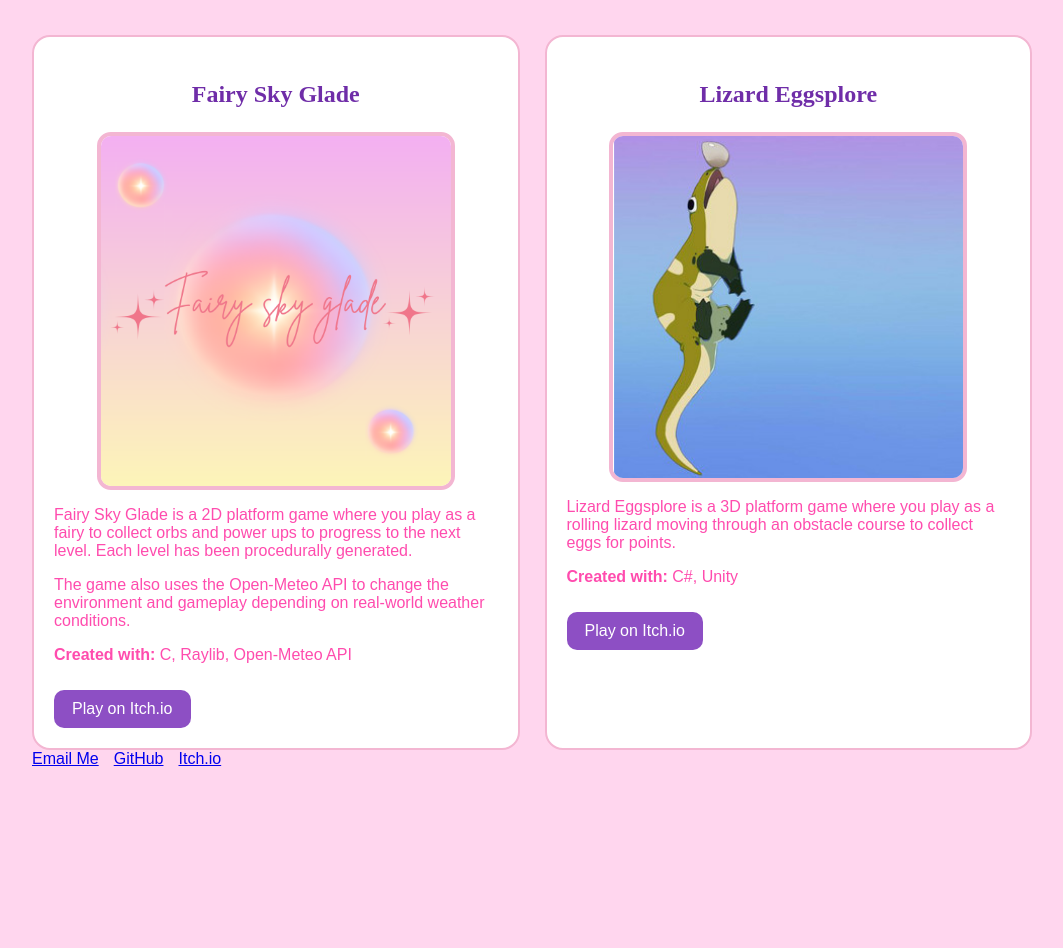
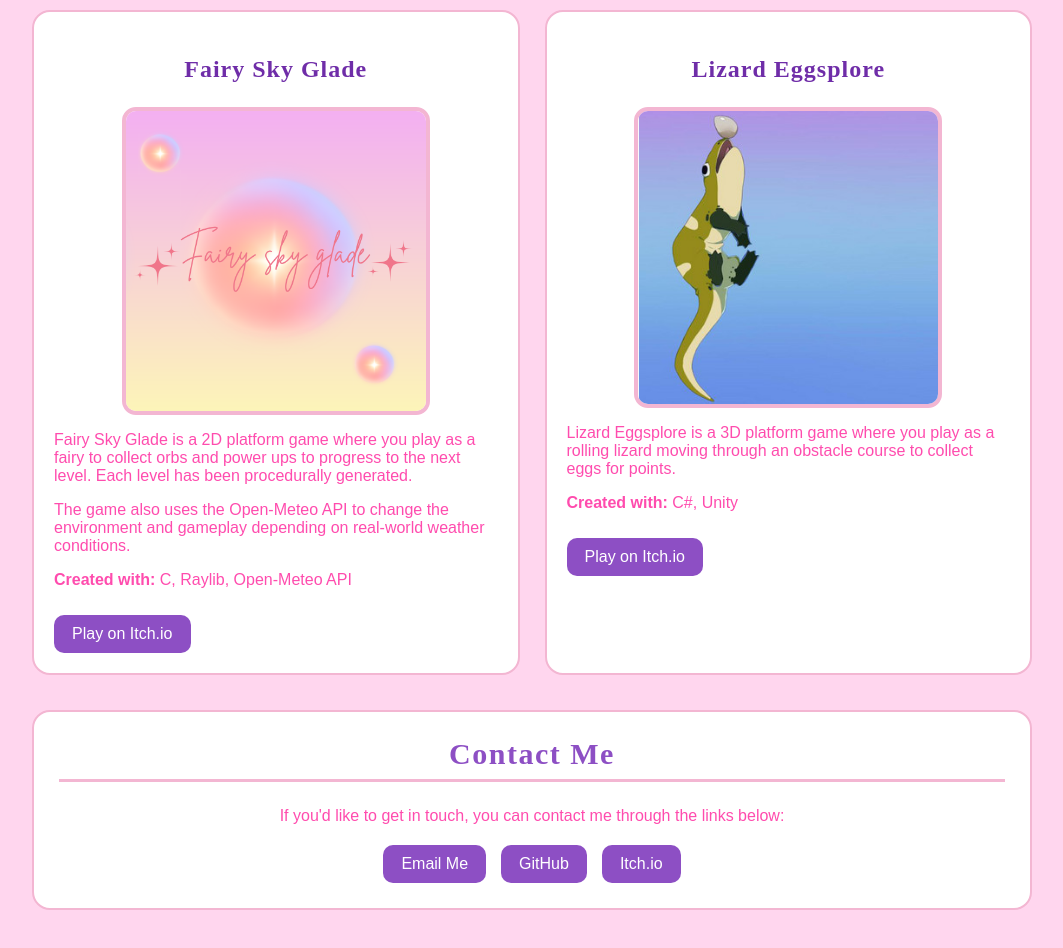
Before and after one commit to kdogz9/PortfolioWebsite, a plain HTML site: page index.html in a window 1280 px wide. Shown: the part 540-1488 px from the top of the page, without its empty margins (108-1171 px from the left). Before the commit the page ends 1338 px from the top, so only its background shows below. Drawn offline with Linux system fonts and the light colour scheme; a web font is replaced by a local one.

Commit message:
fixed bugs

```diff
--- a/index.html
+++ b/index.html
@@ -51,6 +51,14 @@
     </div>
 </section>
 
+<section class="contact-section">
+
+    <h2>Contact Me</h2>
+
+    <p>
+        If you'd like to get in touch, you can contact me through the links below:
+    </p>
+
     <div class="contact-links">
 
         <a href="mailto:keisha11byrne@gmail.com?subject=Portfolio Enquiry">
@@ -67,6 +75,8 @@
 
     </div>
 
+</section>
+
     </main>
 
 </body>
--- a/style.css
+++ b/style.css
@@ -4,7 +4,6 @@ body {
     font-family: Arial, sans-serif;
     margin: 0;
 }
-
 
 header {
     background-color: #bf77fd;
@@ -16,12 +15,14 @@ h1,
 h2,
 h3 {
     font-family: "Shrikhand", serif;
+    letter-spacing: 1.5px;
 }
 
 header h1 {
     color: white;
     font-size: 48px;
     margin-bottom: 10px;
+    letter-spacing: 2px;
 }
 
 header p {
@@ -42,27 +43,35 @@ h2 {
     padding-bottom: 8px;
 }
 
-h3 {
+.project-grid {
+    display: flex;
+    gap: 25px;
+    align-items: stretch;
+}
+
+.project-card {
+    flex: 1;
+    background-color: white;
+    border: 2px solid #f3b6d2;
+    border-radius: 18px;
+    padding: 20px;
+}
+
+.project-card h3 {
+    text-align: center;
     color: #6f2da8;
     font-size: 24px;
+    letter-spacing: 1px;
 }
 
 .project-card img {
     width: 100%;
-    max-width: 350px;
+    max-width: 300px;
     height: auto;
     display: block;
     margin: 0 auto;
     border: 4px solid #f3b6d2;
     border-radius: 14px;
-}
-
-.project-card {
-    background-color: white;
-    border: 2px solid #f3b6d2;
-    border-radius: 18px;
-    padding: 20px;
-    margin-top: 25px;
 }
 
 .project-card a {
@@ -84,46 +93,34 @@ h3 {
     border: 2px solid #f3b6d2;
     border-radius: 18px;
     padding: 25px;
-    margin-top: 30px;
+    margin-top: 35px;
     margin-bottom: 30px;
+    text-align: center;
 }
 
-.contact-section a {
+.contact-section h2 {
+    margin-top: 0;
+}
+
+.contact-links {
+    display: flex;
+    justify-content: center;
+    gap: 15px;
+    margin-top: 20px;
+    flex-wrap: wrap;
+}
+
+.contact-links a {
     display: inline-block;
     background-color: #8d4fc4;
     color: white;
     text-decoration: none;
     padding: 10px 18px;
     border-radius: 10px;
-    margin-top: 5px;
 }
 
-.contact-section a:hover {
+.contact-links a:hover {
     background-color: #b76ee8;
-}
-
-.contact-links {
-    display: flex;
-    gap: 15px;
-}
-
-.project-grid {
-    display: flex;
-    gap: 25px;
-}
-
-.project-card {
-    flex: 1;
-    background-color: white;
-    border: 2px solid #f3b6d2;
-    border-radius: 18px;
-    padding: 20px;
-}
-
-.project-card h3 {
-    text-align: center;
-    color: #6f2da8;
-    font-size: 24px;
 }
 
 @media (max-width: 700px) {
@@ -133,5 +130,6 @@ h3 {
 
     .contact-links {
         flex-direction: column;
+        align-items: center;
     }
 }
```
Lines whose indentation alone changed are shown as unchanged.
